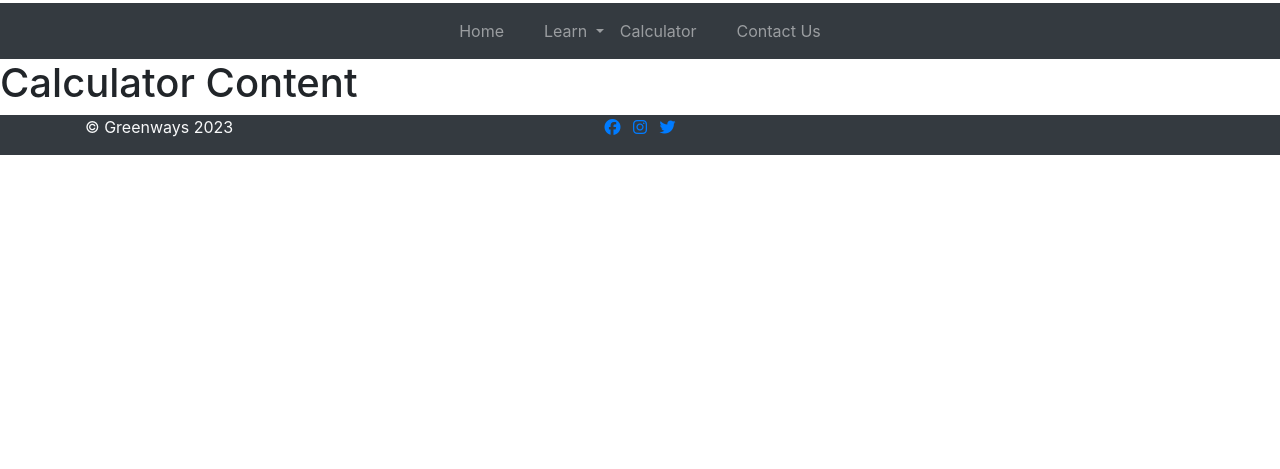
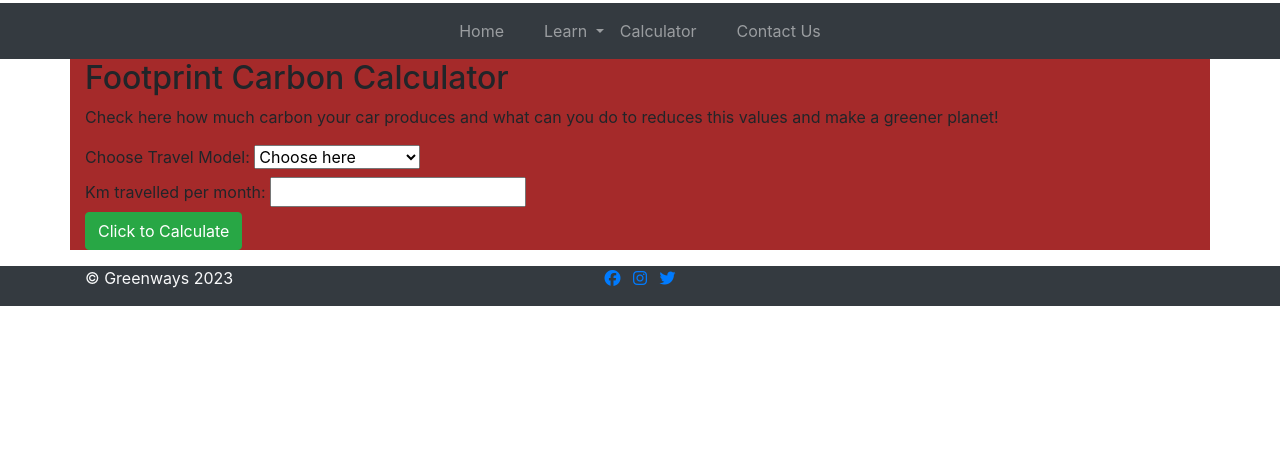
Before and after one commit to The-Carbon-Crushers/greenways, a Django app: page /calculator/ in a window 1280 px wide. Shown: the part 331-800 px from the top of the page. Run offline with Django 3.2, Linux system fonts and the light colour scheme; some libraries are stand-ins or nearby versions.

Commit message:
Adding form content for calculator and style sheet

```diff
--- a/greenways/settings.py
+++ b/greenways/settings.py
@@ -25,7 +25,10 @@ SECRET_KEY = 'django-insecure-ax6^id&mx_37&&seaziee_d!29dr!_#4h@h2z!z^0hlvocpz5g
 # SECURITY WARNING: don't run with debug turned on in production!
 DEBUG = True
 
-ALLOWED_HOSTS = ['8000-ocassidydev-greenways-a1rwyegoqws.ws-eu104.gitpod.io']
+ALLOWED_HOSTS = [
+    '8000-ocassidydev-greenways-a1rwyegoqws.ws-eu104.gitpod.io',
+    '8000-ocassidydev-greenways-y13chb6125k.ws-eu104.gitpod.io'
+    ]
 
 
 # Application definition
--- a/greenways_app/templates/base.html
+++ b/greenways_app/templates/base.html
@@ -12,6 +12,9 @@
       integrity="sha384-zCbKRCUGaJDkqS1kPbPd7TveP5iyJE0EjAuZQTgFLD2ylzuqKfdKlfG/eSrtxUkn"
       crossorigin="anonymous"
     />
+
+    {% block extra_css %}
+    {% endblock %}
 
     <title>{% block title %}Green Ways{% endblock %}</title>
   </head>
--- a/greenways_app/templates/calculator.html
+++ b/greenways_app/templates/calculator.html
@@ -1,5 +1,47 @@
 {% extends 'base.html' %}
+{% load static %}
+
+{% block extra_css %}
+<link rel="stylesheet" href="{% static 'css/calculator.css' %}">
+{% endblock %}
 
 {% block content %}
-    <h1>Calculator Content</h1>
+<div class="container calculate-style">
+    <div class="row">
+        <div class="col">
+            <h2>Footprint Carbon Calculator</h2>
+            <p>
+                Check here how much carbon your car produces and what can you do
+                to reduces this values and make a greener planet!
+            </p>
+        </div>
+    </div>
+    <form class="form-group" action="">
+        <div class="row">
+            <div class="col">
+                <label for="travel-mode">Choose Travel Model:</label>
+                <select name="travel-mode" id="travel-mode">
+                    <option value="" selected disabled hidden>Choose here</option>
+                    <option id="small-diesel-car" value="Small Diesel Car">Small Diesel Car</option>
+                    <option id="medium-diesel-car" value="Medium Diesel Car">Medium Diesel Car</option>
+                    <option id="big-diesel-car" value="Big Diesel Car">Big Diesel Car</option>
+                    <option id="small-petrol-car" value="Small Petrol Car">Small Petrol Car</option>
+                    <option id="medium-petrol-car" value="Medium Petrol Car">Medium Petrol Car</option>
+                    <option id="big-petrol-car" value="Big Petrol Car">Big Petrol Car</option>
+                </select>
+            </div>
+        </div>
+        <div class="row">
+            <div class="col">
+                <label for="km-usage">Km travelled per month:</label>
+                <input type="number" id="km-usage" name="km-usage">
+            </div>
+        </div>
+        <div class="row">
+            <div class="col">
+                <button type="submit" class="btn btn-success">Click to Calculate</button>
+            </div>
+        </div>
+    </form>
+</div>
 {% endblock content %}
--- /dev/null
+++ b/static/css/calculator.css
@@ -0,0 +1,3 @@
+.calculate-style {
+    background-color: brown !important;
+}
```
